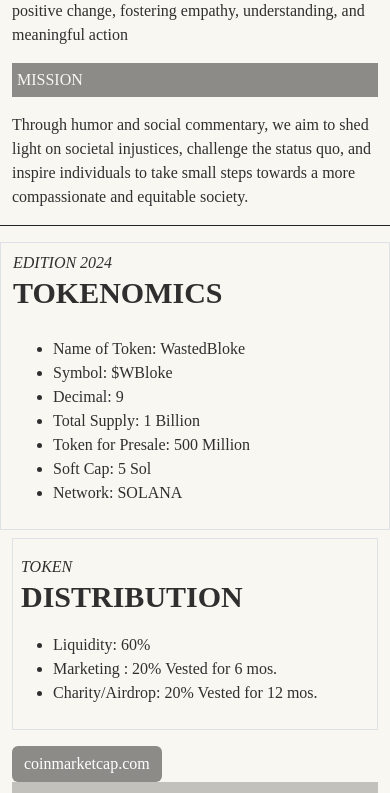
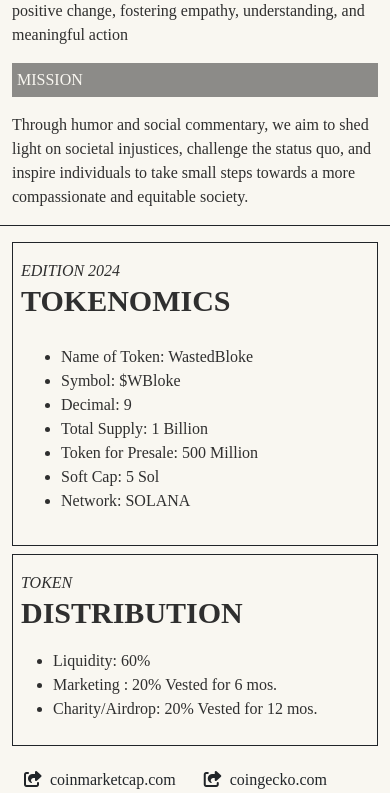
Before and after one commit to jaycee0610/Wasted-Bloke, a PHP site: page /bootstrap/index.php in a window 390 px wide. Shown: the part 1603-2396 px from the top of the page. Run offline with PHP 8.4, Linux system fonts and the light colour scheme; grey boxes are pictures that could not be loaded.

Commit message:
Update index.php

```diff
--- a/bootstrap/index.php
+++ b/bootstrap/index.php
@@ -7,7 +7,9 @@
     <meta name="viewport" content="width=device-width, initial-scale=1">
     <link href="https://cdn.jsdelivr.net/npm/bootstrap@5.3.3/dist/css/bootstrap.min.css" rel="stylesheet">
     <script src="https://cdn.jsdelivr.net/npm/bootstrap@5.3.3/dist/js/bootstrap.bundle.min.js"></script>
-    <link rel="stylesheet" href="https://cdnjs.cloudflare.com/ajax/libs/font-awesome/6.5.2/css/all.min.css" integrity="sha512-SnH5WK+bZxgPHs44uWIX+LLJAJ9/2PkPKZ5QiAj6Ta86w+fsb2TkcmfRyVX3pBnMFcV7oQPJkl9QevSCWr3W6A==" crossorigin="anonymous" referrerpolicy="no-referrer" />
+    <link rel="stylesheet" href="https://cdnjs.cloudflare.com/ajax/libs/font-awesome/6.5.2/css/all.min.css"
+        integrity="sha512-SnH5WK+bZxgPHs44uWIX+LLJAJ9/2PkPKZ5QiAj6Ta86w+fsb2TkcmfRyVX3pBnMFcV7oQPJkl9QevSCWr3W6A=="
+        crossorigin="anonymous" referrerpolicy="no-referrer" />
     <style>
         body {
             font-family: 'Droid Serif', serif;
@@ -121,9 +123,10 @@
             </div>
         </div>
 
-        <div class="row border-bottom border-dark pb-3 mb-5 mt-3">
+        <div class="row border-bottom border-dark pb-2 mb-3  mt-3">
 
-            <div class="col-sm-3 border border-1 me-0">
+            <div class="col-sm-3">
+                <div class=" border border-dark border-1 p-2">
                     <div class="mt-2">
                         <i class="">EDITION 2024</i>
                     </div>
@@ -140,9 +143,10 @@
                         </ul>
                     </div>
                 </div>
-            <div class="col-sm-4 ">
+            </div>
+            <div class="col-sm-4 mb-3">
 
-                <div class="p-2 border border-1 mt-2">
+                <div class="p-2 border border-dark border-1 mt-2">
                     <div class="mt-2">
                         <i class="">TOKEN</i>
                     </div>
@@ -157,8 +161,11 @@
                     </ul>
                 </div>
 
-                <button class="btn btn-dark mt-3 border-0" style="background-color:#2f2f2f89;">
-                coinmarketcap.com
+                <button class="btn  mt-3 border-0" style="font-color:#2f2f2f89;">
+                    <i class="fa fa-share-from-square pe-2"></i>coinmarketcap.com
+                </button>
+                <button class="btn  mt-3 border-0" style="font-color:#2f2f2f89;">
+                    <i class="fa fa-share-from-square pe-2"></i>coingecko.com
                 </button>
             </div>
 
@@ -170,11 +177,88 @@
 
         </div>
 
+        <div class="row mb-3">
+
+            <div class="col-sm-5">
+
+                <h3 class="headline1" style="font-weight:800;"><span class="fa fa-globe pe-2 text-muted"></span>ROADMAP
+                </h3>
+
+                <div class="border mb-2">
+                    <div class=" p-2">
+                        <div class="text-center mb-3">
+                            <h3>PHASE 01</h3>
+                            <i class="border-top border-dark pt-2">TOKEN LAUNCH AND COMMUNITY BUILDING</i>
+                        </div>
+                        <ul>
+                            <li>Launch $Wasted Token.</li>
+                            <li>Establish a strong online presence and engage with the community on
+                                social media platforms.</li>
+                            <li>Begin outreach efforts to potential charity partners.</li>
+                        </ul>
+                    </div>
+                </div>
+
+
+
+                <div class="border mb-2">
+                    <div class=" p-2">
+                        <div class="text-center mb-3">
+                            <h3>PHASE 02</h3>
+                            <i class="border-top border-dark pt-2">FUND ALLOCATION AND PROGRAM IMPLEMENTATION</i>
+                        </div>
+                        <ul>
+                            <li>Pour some love into initiatives that tackle the heavy stuff like
+                                drugs, alcoholism, unemployment, and homelessness.</li>
+                            <li>Keep the party going strong by making sure our funds are making a
+                                real difference in people's lives.</li>
+                        </ul>
+                    </div>
+                </div>
+
+
+
+                <div class="border mb-2">
+                    <div class=" p-2">
+                        <div class="text-center mb-3">
+                            <h3>PHASE 03</h3>
+                            <i class="border-top border-dark pt-2">PARTNERSHIP WITH CHARITY INSTITUTIONS</i>
+                        </div>
+                        <ul>
+                            <li>Solidify partnerships with charity institutions dedicated to addressing key social
+                                challenges such
+                                as
+                                homelessness, addiction, and poverty.</li>
+                            <li>Collaborate with charity partners to fund specific projects and initiatives aimed at
+                                creating
+                                tangible
+                                impact in communities.</li>
+                            <li class="">Engage the community in fundraising efforts and volunteer opportunities to
+                                support
+                                the work
+                                of
+                                charity
+                                partners.</li>
+                        </ul>
+                    </div>
+                </div>
+
+
+            </div>
+            <div class="col-sm-7 border">
+
+
+            </div>
+
+        </div>
 
 
 
 
 
+        <div class=" mt-5">
+
+        </div>
     </div>
 
 </body>
```
Lines whose indentation alone changed are shown as unchanged.
